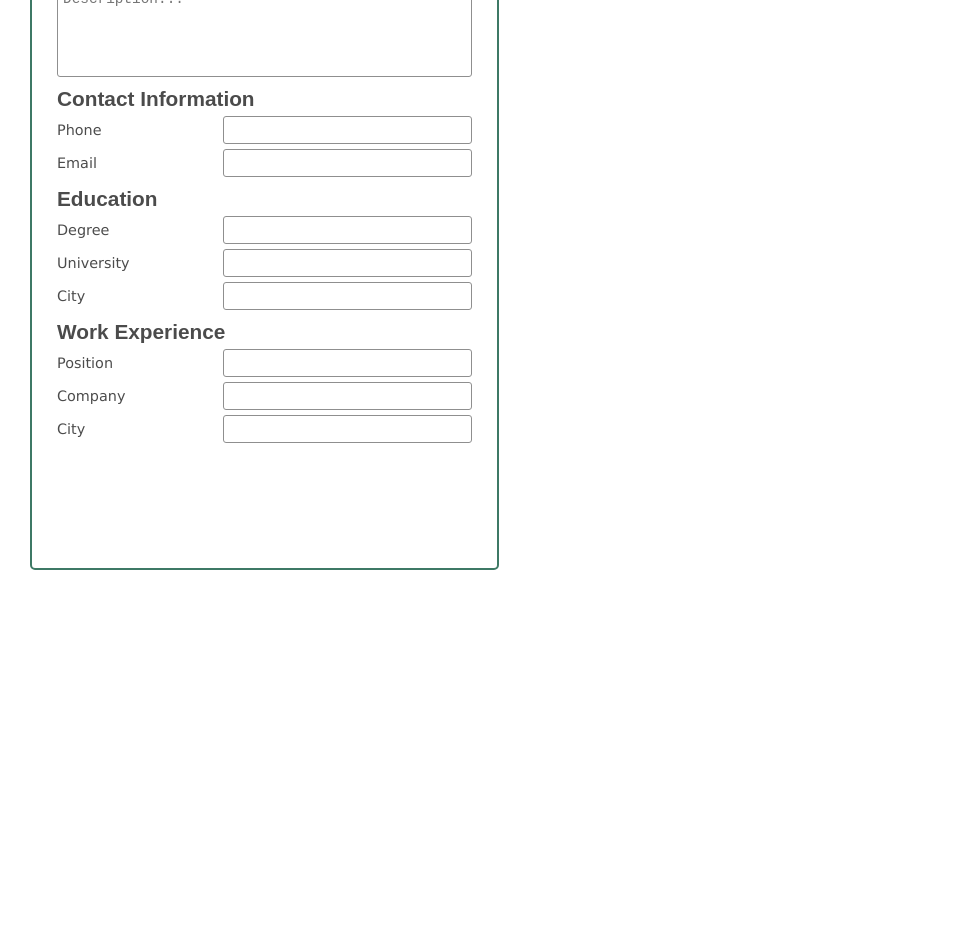
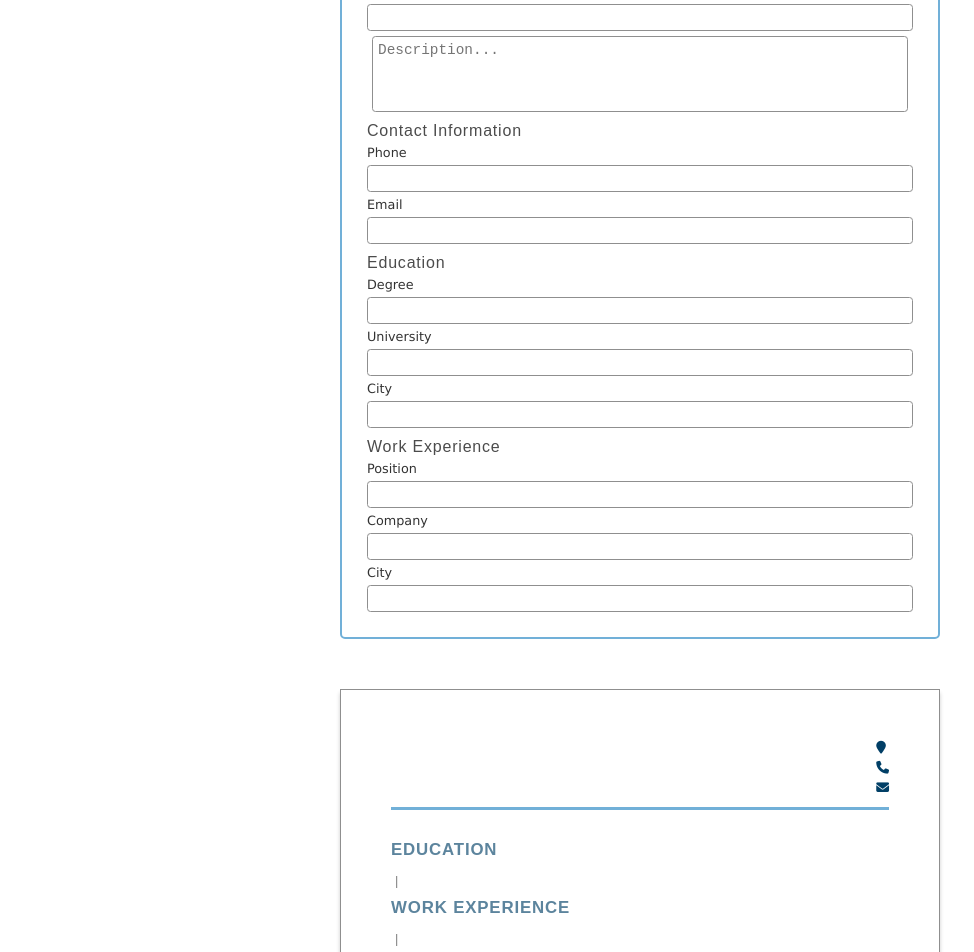
Before and after one commit to hayaman3/CV-Application, a React (Create React App) app: page / in a window 1280 px wide. Shown: the part 200-1152 px from the top of the page, without its empty margins (0-974 px from the left). Before the commit the page ends 800 px from the top, so only its background shows below. Built offline with nearby package versions, Linux system fonts and the light colour scheme.

Commit message:
finished CV.js css

```diff
--- a/public/index.html
+++ b/public/index.html
@@ -23,7 +23,7 @@
       Learn how to configure a non-root public URL by running `npm run build`.
     -->
   <link href="https://fonts.googleapis.com/css?family=Roboto:300,400,500,700&display=swap" rel="stylesheet" />
-  <title>React App</title>
+  <title>CV creator App</title>
 </head>
 
 <body>
--- a/src/App.js
+++ b/src/App.js
@@ -5,16 +5,16 @@ import getLocalStorageData from './components/handleLocalStorage';
 
 
 function App() {
-  const [firstName, setFirstName] = useState(getLocalStorageData("firstName"));
-  const [lastName, setLastName] = useState(getLocalStorageData("lastName"));
+  const [name, setName] = useState(getLocalStorageData("name"));
+  const [title, setTitle] = useState(getLocalStorageData("title"));
   const [address, setAddress] = useState(getLocalStorageData("address"));
   const [description,setDescription] =useState(getLocalStorageData("description"))
 
   const personalProps = {
-    firstName,setFirstName,
-    lastName,setLastName,
-    address,setAddress,
-    description,setDescription
+    name, setName,
+    title, setTitle,
+    address, setAddress,
+    description, setDescription
   }
 
   const [phoneNumber, setPhoneNumber] = useState(getLocalStorageData("phoneNumber"));
@@ -30,9 +30,9 @@ function App() {
   const [universityCity, setUniversityCity] = useState(getLocalStorageData("universityCity"));
 
   const educationProps = {
-    degree,setDegree,
-    university,setUniversity,
-    universityCity,setUniversityCity
+    degree, setDegree,
+    university, setUniversity,
+    universityCity, setUniversityCity
   }
 
   const [position, setPosition] = useState(getLocalStorageData("position"));
--- a/src/components/CV.js
+++ b/src/components/CV.js
@@ -3,26 +3,49 @@ import "../assets/fonts-6/css/all.css";
 
 const CV = (props) => {
   const { personalProps, contactInformationProps, educationProps, experienceProps } = props
-  const { firstName, lastName, address, description } = personalProps
+  const { name, title, address, description } = personalProps
   const { phoneNumber, email } = contactInformationProps
   const  {degree, university, universityCity, } = educationProps
   const  { position, company, companyCity, } = experienceProps
 
   return(
     <div className='CV'>
-      <i className="fa-regular fa-folder-open"></i>
-      {firstName}
-      {lastName}
-      {address}
-      {description}
-      {phoneNumber}
-      {email}
-      {degree}
-      {university}
-      {universityCity}
-      {position}
-      {company}
-      {companyCity}
+      <header>
+        <div className='header-main'>
+          <h1>
+            {name}
+          </h1>
+          <h2>
+            {title}
+          </h2>
+        </div>
+        <div className='contact-details'>
+          <div><i class="fa-solid fa-location-pin"></i> {address}</div>
+          <div><i class="fa-solid fa-phone"></i> {phoneNumber}</div>
+          <div><i class="fa-solid fa-envelope"></i> {email}</div>
+        </div>
+      </header>
+      <main>
+        <div className='description'>
+          {description}
+        </div>
+        <div className='education'>
+          <h3>Education</h3>
+          <div>
+            <h4>{degree}</h4>
+          </div>
+          <div className='details'>
+            {university} | {universityCity}
+          </div>
+        </div>
+        <div className='work-experience'>
+        <h3>Work Experience</h3>
+          <h4>{position}</h4>
+        <div className='details'>
+          {company} | {companyCity}
+        </div>
+        </div>
+      </main>
     </div>
   )
 }
--- a/src/components/Personal.js
+++ b/src/components/Personal.js
@@ -2,10 +2,10 @@ import React, { useEffect } from 'react';
 
 const Personal = (personalProps) => {
   const {
-    firstName,
-    setFirstName,
-    lastName,
-    setLastName,
+    name,
+    setName,
+    title,
+    setTitle,
     address,
     setAddress,
     description,
@@ -13,12 +13,12 @@ const Personal = (personalProps) => {
   } = personalProps
 
   useEffect(() => {
-    localStorage.setItem('firstName', firstName);
-  }, [firstName]);
+    localStorage.setItem('name', name);
+  }, [name]);
 
   useEffect(() => {
-    localStorage.setItem('lastName', lastName);
-  }, [lastName]);
+    localStorage.setItem('title', title);
+  }, [title]);
 
   useEffect(() => {
     localStorage.setItem('address', address);
@@ -28,31 +28,20 @@ const Personal = (personalProps) => {
     localStorage.setItem('description', description);
   }, [description]);
 
+
   return(
     <div className='personal-form'>
       <h2>Personal Information</h2>
 
-      <div className="first-name">
-        <label className="form-label" htmlFor="firstName">First Name </label>
+      <div className="name">
+        <label className="form-label" htmlFor="name">Name </label>
         <input
           type="text"
-          value={firstName}
-          name="firstName"
-          id="first-name"
+          value={name}
+          name="name"
+          id="name"
           className="form-input"
-          onChange={(e) => setFirstName(e.target.value)}
-        />
-      </div>
-
-      <div className="last-name">
-        <label className="form-label" htmlFor="lastName">Last Name </label>
-        <input
-          type="text"
-          value={lastName}
-          name="lastName"
-          id="last-name"
-          className="form-input"
-          onChange={(e) => setLastName(e.target.value)}
+          onChange={(e) => setName(e.target.value)}
         />
       </div>
 
@@ -68,10 +57,23 @@ const Personal = (personalProps) => {
         />
       </div>
 
-      <div className="address">
+      <div className="title">
+        <label className="form-label" htmlFor="address">Title </label>
+        <input
+          type="text"
+          value={title}
+          name="title"
+          id="title"
+          className="form-input"
+          onChange={(e) => setTitle(e.target.value)}
+        />
+      </div>
+
+      <div className="description">
         <textarea
           id="description"
-          rows="5"
+          value={description}
+          rows="4"
           placeholder="Description..."
           className="form-input"
           onChange={(e) => setDescription(e.target.value)}
--- a/src/index.css
+++ b/src/index.css
@@ -1,3 +1,11 @@
+:root {
+  --white: #F9FBFF;
+  --dark: #013f66;
+  --light: #71b0d8;
+  --average: #013f66a4;
+  --graient: linear-gradient(#3da454, #45a45d)
+}
+
 /* css reset */
 *,
 *::before,
@@ -63,34 +71,33 @@ fieldset {
   margin: 0;
 }
 
-:root {
-  --white: #ffffff;
-  --accent: #062335;
-  --green: #3e7965;
-  --graient: linear-gradient(#3da454, #45a45d)
-}
-
 body {
   font-family: "Montserrat", sans-serif;
   padding: 30px;
+  font-size: .9rem;
+
 }
 
 .App {
   display: flex;
+  flex-wrap: wrap;
   justify-content: center;
   gap: 50px;
-  height: calc(100vh - 60px);
-  min-width: 800px;
 }
 
+.App>div {
+  width: 600px;
+  min-height: calc(100vh - 60px);
+}
+
+/* FORM */
 .Form {
   padding: 25px;
-  border: 2px solid var(--green);
+  border: 2px solid var(--light);
   border-radius: 5px;
-  height: 100%;
+  min-height: calc(100vh - 60px);
   display: flex;
   flex-direction: column;
-  flex-basis: 40%;
   gap: 10px;
 }
 
@@ -102,40 +109,135 @@ body {
 
 .Form>div>div {
   display: flex;
-  align-items: center;
-  justify-content: space-between;
+  flex-direction: column;
+  gap: 5px;
+}
+
+h2 {
+  font-size: 1rem;
+  font-weight: 100;
+  opacity: .7;
 }
 
 label {
-  font-size: .9rem;
-  opacity: .7;
+  font-size: .8rem;
+  opacity: .8;
   font-family: Verdana, Arial, Helvetica, sans-serif;
 }
 
 input {
   border: 1px solid rgb(143, 143, 143);
-  border-radius: 3px;
-  font-size: .9rem;
+  border-radius: 3.5px;
+  font-size: .8rem;
   padding: 5px;
-  width: 60%;
+  width: 100%;
   align-self: end;
 }
 
+textarea {
+  height: auto;
+  width: 100%;
+  resize: none;
+  border: 1px solid rgb(143, 143, 143);
+  border-radius: 3.5px;
+  font-size: .9rem;
+  padding: 5px;
+  height: auto;
+}
+
+
+/* CV */
 .CV {
-  flex-basis: 60%;
+  display: flex;
+  flex-direction: column;
+  padding: 50px;
+  box-shadow: 0px 4px 4px 0 hsl(0deg 0% 0% / 20%);
+  border: 1px solid rgb(143, 143, 143);
+  gap: 20px;
+}
+
+header {
+  display: flex;
+  flex-direction: row;
+  justify-content: space-between;
+  align-items: center;
+  border-bottom: 3px solid var(--light);
+  width: 100%;
+  padding-bottom: 12px;
+}
+
+.header-main {
+  display: flex;
+  flex-direction: column;
+}
+
+.contact-details {
+  display: flex;
+  flex-direction: column;
+  gap: 5px;
+  font-size: .8rem;
+}
+
+h1 {
+  color: var(--dark);
+  text-transform: uppercase;
+  font-size: 2.7rem;
+  letter-spacing: .05em;
+  font-weight: 800;
 }
 
 h2 {
-  font-size: 1.3rem;
-  font-weight: 600;
-  opacity: .7;
+  letter-spacing: .05em;
 }
 
-textarea {
-  width: 100%;
-  resize: none;
-  border: 1px solid rgb(143, 143, 143);
-  border-radius: 3px;
+i {
+  color: var(--dark)
+}
+
+
+main {
+  display: flex;
+  flex-direction: column;
+  gap: 10px;
+}
+
+.description {
+  font-size: .75rem;
+  line-height: 1.3;
+  color: rgb(136, 136, 136);
+  padding: 0px 5px;
+}
+
+.education {
+  display: flex;
+  flex-direction: column;
+  gap: 4px;
+}
+
+h3 {
+  color: var(--average);
+  letter-spacing: .05em;
+  text-transform: uppercase;
+  font-weight: bold;
+  margin-bottom: 5px;
+}
+
+h4 {
+  font-weight: bold;
   font-size: .9rem;
-  padding: 5px;
+  color: rgb(82, 82, 82);
 }
+
+.details {
+  display: flex;
+  flex-direction: row;
+  text-indent: 4px;
+  font-size: .8rem;
+  color: grey;
+}
+
+.work-experience {
+  display: flex;
+  flex-direction: column;
+  gap: 4px;
+}
```
